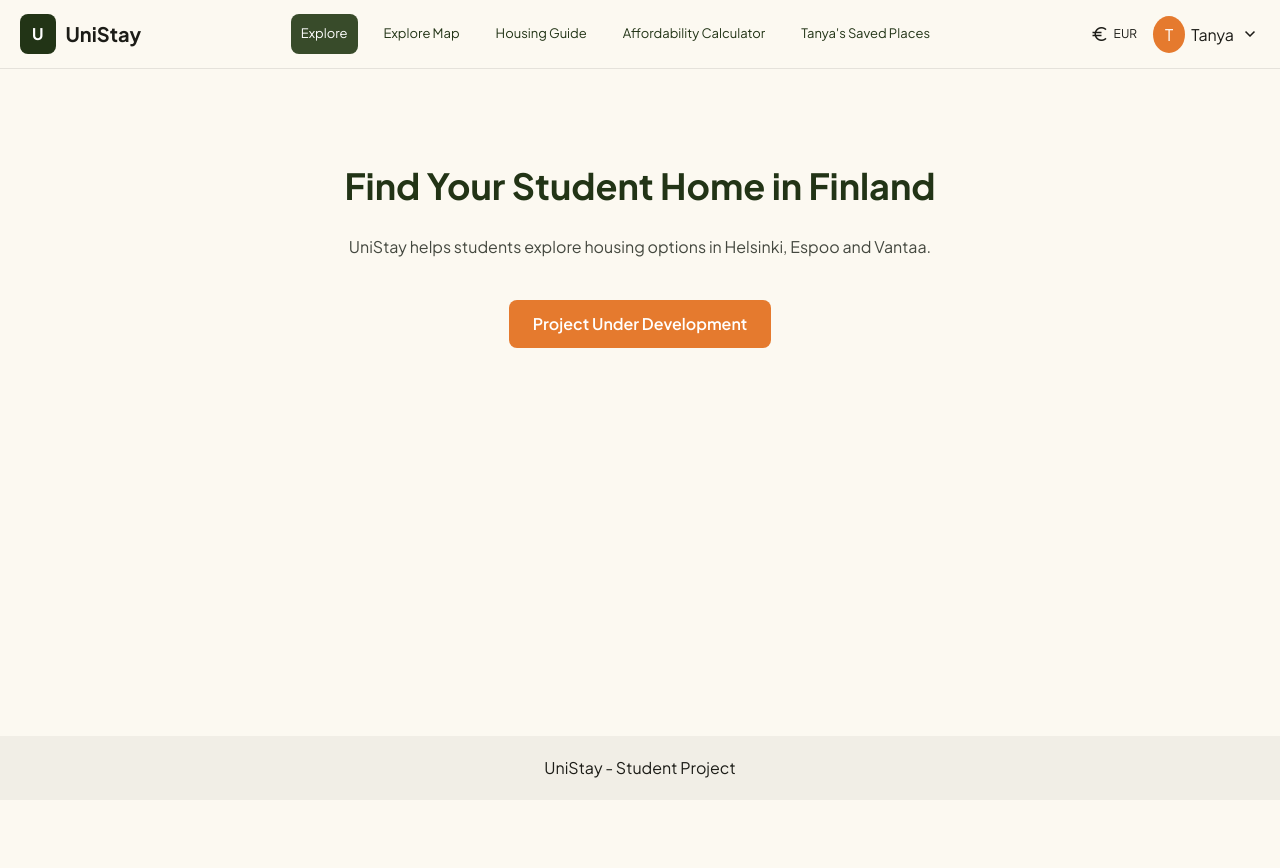
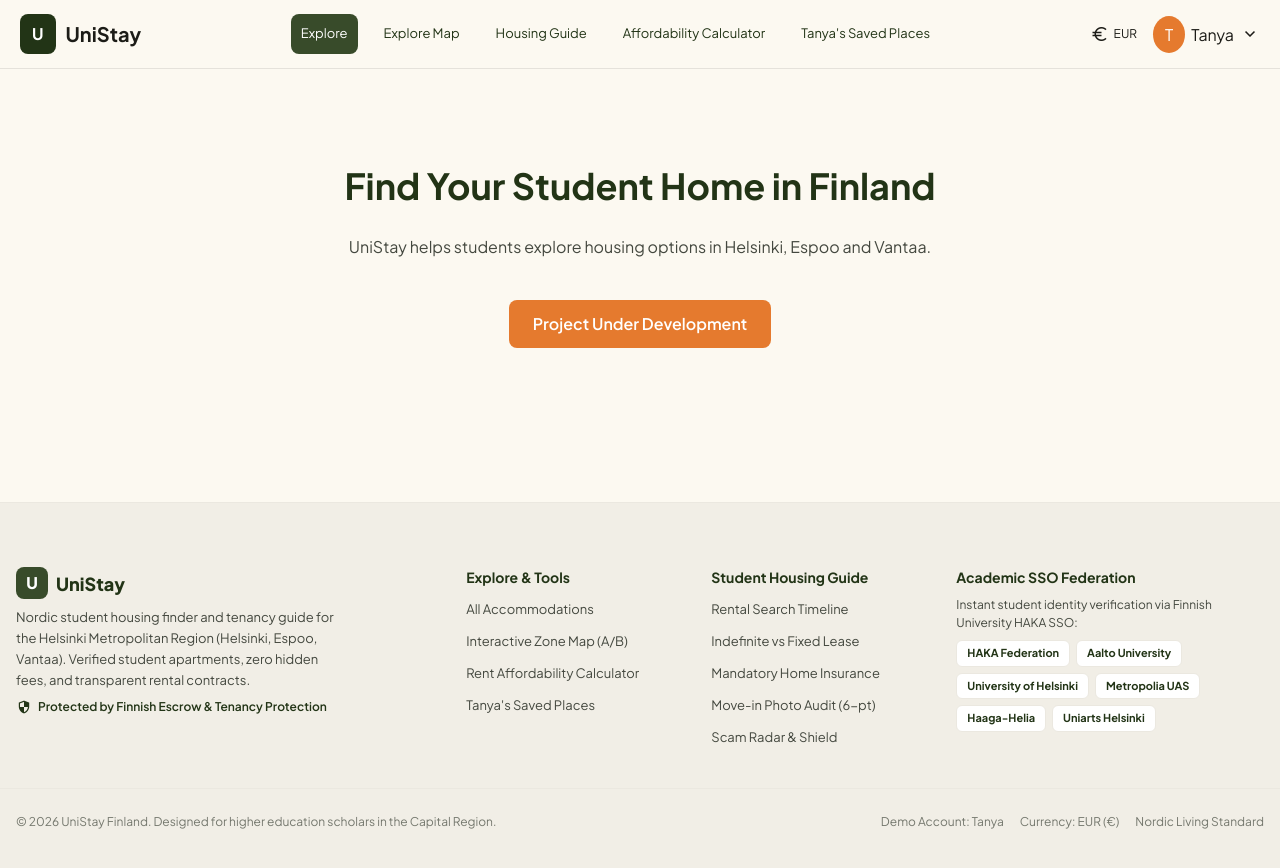
Before and after one commit to Tanya09june/unistay-team-project, a React (Vite) app: page / in a window 1280 px wide. Shown: the top 868 px of the page. Before the commit the page ends 800 px from the top, so only its background shows below. Built offline with nearby package versions, Linux system fonts and the light colour scheme.

Commit message:
updated commit

```diff
--- a/src/App.jsx
+++ b/src/App.jsx
@@ -1,6 +1,6 @@
 import { BrowserRouter } from 'react-router-dom';
 import Navbar from './components/Navbar';
-
+import Footer from './components/footer';
 function App() {
     return (
         <BrowserRouter>
@@ -18,9 +18,7 @@ function App() {
           </span>
                 </main>
 
-                <footer className="footer">
-                    <p>UniStay - Student Project</p>
-                </footer>
+                <Footer />
             </div>
         </BrowserRouter>
     );
--- /dev/null
+++ b/src/components/footer.css
@@ -0,0 +1,102 @@
+
+.footer {
+    background-color: var(--color-surface-container);
+    border-top: 1px solid var(--color-surface-high);
+    margin-top: var(--spacing-2xl);
+    padding: var(--spacing-2xl) 0 var(--spacing-xl);
+}
+
+.footer-inner {
+    max-width: var(--max-width);
+    margin: 0 auto;
+    padding: 0 var(--spacing-md);
+    display: grid;
+    grid-template-columns: 1fr;
+    gap: var(--spacing-xl);
+}
+
+@media (min-width: 640px) {
+    .footer-inner {
+        grid-template-columns: repeat(2, 1fr);
+    }
+}
+
+@media (min-width: 1024px) {
+    .footer-inner {
+        grid-template-columns: 2fr 1fr 1fr 1.5fr;
+    }
+}
+
+.footer-brand {
+    display: flex;
+    flex-direction: column;
+    gap: var(--spacing-sm);
+}
+
+.footer-desc {
+    font-size: 13px;
+    color: var(--color-on-surface-variant);
+    max-width: 320px;
+    line-height: 1.6;
+}
+
+.footer-title {
+    font-size: 14px;
+    font-weight: 700;
+    color: var(--color-primary);
+    margin-bottom: var(--spacing-sm);
+}
+
+.footer-links {
+    list-style: none;
+    display: flex;
+    flex-direction: column;
+    gap: 8px;
+}
+
+.footer-link {
+    font-size: 13px;
+    color: var(--color-on-surface-variant);
+    transition: color 0.15s ease;
+}
+
+.footer-link:hover {
+    color: var(--color-primary-container);
+}
+
+.partner-chips {
+    display: flex;
+    flex-wrap: wrap;
+    gap: 6px;
+    margin-top: 4px;
+}
+
+.partner-chip {
+    padding: 4px 10px;
+    background-color: var(--color-surface-lowest);
+    border: 1px solid var(--color-surface-high);
+    border-radius: var(--radius-sm);
+    font-size: 11px;
+    font-weight: 700;
+    color: var(--color-primary);
+}
+
+.footer-bottom {
+    max-width: var(--max-width);
+    margin: var(--spacing-xl) auto 0;
+    padding: var(--spacing-lg) var(--spacing-md) 0;
+    border-top: 1px solid var(--color-surface-high);
+    display: flex;
+    flex-direction: column;
+    gap: 8px;
+    font-size: 12px;
+    color: var(--color-outline);
+}
+
+@media (min-width: 768px) {
+    .footer-bottom {
+        flex-direction: row;
+        justify-content: space-between;
+        align-items: center;
+    }
+}
--- /dev/null
+++ b/src/components/footer.jsx
@@ -0,0 +1,95 @@
+import { Link } from 'react-router-dom';
+import './footer.css';
+
+export default function Footer() {
+    return (
+        <footer className="footer">
+            <div className="footer-inner">
+                {/* Column 1: Brand & Purpose */}
+                <div className="footer-brand">
+                    <div style={{ display: 'flex', alignItems: 'center', gap: '8px' }}>
+            <span
+                style={{
+                    width: '32px',
+                    height: '32px',
+                    borderRadius: '8px',
+                    backgroundColor: 'var(--color-primary-container)',
+                    color: '#ffffff',
+                    display: 'flex',
+                    alignItems: 'center',
+                    justifyContent: 'center',
+                    fontWeight: 800,
+                    fontSize: '16px'
+                }}
+            >
+              U
+            </span>
+                        <span style={{ fontSize: '18px', fontWeight: 800, color: 'var(--color-primary)' }}>
+              UniStay
+            </span>
+                    </div>
+                    <p className="footer-desc">
+                        Nordic student housing finder and tenancy guide for the Helsinki Metropolitan Region
+                        (Helsinki, Espoo, Vantaa). Verified student apartments, zero hidden fees, and transparent rental contracts.
+                    </p>
+                    <div style={{ display: 'inline-flex', alignItems: 'center', gap: '6px', fontSize: '12px', color: 'var(--color-primary)', fontWeight: 600 }}>
+            <span className="material-symbols-outlined" style={{ fontSize: '16px' }}>
+              security
+            </span>
+                        Protected by Finnish Escrow &amp; Tenancy Protection
+                    </div>
+                </div>
+
+                {/* Column 2: Navigation & Tools */}
+                <div>
+                    <h4 className="footer-title">Explore &amp; Tools</h4>
+                    <ul className="footer-links">
+                        <li><Link to="/" className="footer-link">All Accommodations</Link></li>
+                        <li><Link to="/explore-map" className="footer-link">Interactive Zone Map (A/B)</Link></li>
+                        <li><Link to="/calculator" className="footer-link">Rent Affordability Calculator</Link></li>
+                        <li><Link to="/saved-places" className="footer-link">Tanya's Saved Places</Link></li>
+                    </ul>
+                </div>
+
+                {/* Column 3: Housing Guide */}
+                <div>
+                    <h4 className="footer-title">Student Housing Guide</h4>
+                    <ul className="footer-links">
+                        <li><Link to="/housing-guide" className="footer-link">Rental Search Timeline</Link></li>
+                        <li><Link to="/housing-guide" className="footer-link">Indefinite vs Fixed Lease</Link></li>
+                        <li><Link to="/housing-guide" className="footer-link">Mandatory Home Insurance</Link></li>
+                        <li><Link to="/housing-guide" className="footer-link">Move-in Photo Audit (6-pt)</Link></li>
+                        <li><Link to="/housing-guide" className="footer-link">Scam Radar &amp; Shield</Link></li>
+                    </ul>
+                </div>
+
+                {/* Column 4: University Federation */}
+                <div>
+                    <h4 className="footer-title">Academic SSO Federation</h4>
+                    <p style={{ fontSize: '12px', color: 'var(--color-on-surface-variant)', marginBottom: '8px' }}>
+                        Instant student identity verification via Finnish University HAKA SSO:
+                    </p>
+                    <div className="partner-chips">
+                        <span className="partner-chip">HAKA Federation</span>
+                        <span className="partner-chip">Aalto University</span>
+                        <span className="partner-chip">University of Helsinki</span>
+                        <span className="partner-chip">Metropolia UAS</span>
+                        <span className="partner-chip">Haaga-Helia</span>
+                        <span className="partner-chip">Uniarts Helsinki</span>
+                    </div>
+                </div>
+            </div>
+
+            <div className="footer-bottom">
+                <div>
+                    © {new Date().getFullYear()} UniStay Finland. Designed for higher education scholars in the Capital Region.
+                </div>
+                <div style={{ display: 'flex', gap: '16px' }}>
+                    <span>Demo Account: Tanya</span>
+                    <span>Currency: EUR (€)</span>
+                    <span>Nordic Living Standard</span>
+                </div>
+            </div>
+        </footer>
+    );
+}
--- a/src/style/global.css
+++ b/src/style/global.css
@@ -364,15 +364,6 @@ img {
 
 /* Temporary footer until Footer.jsx is created */
 
-.app > .footer {
-    background-color: var(--color-surface-container);
-    text-align: center;
-    padding: 20px;
-    margin-top: auto;
-}
-
-/* Mobile screen adjustments */
-
 @media (max-width: 600px) {
     .hero {
         padding: 60px 20px;
```
